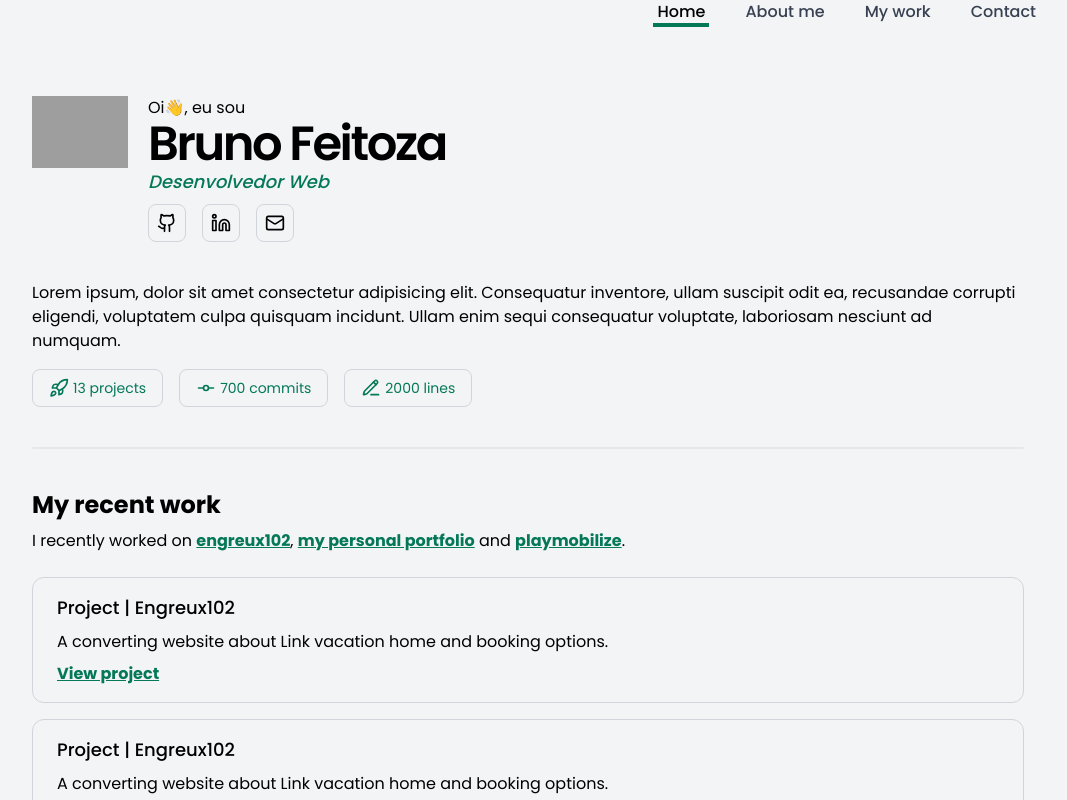
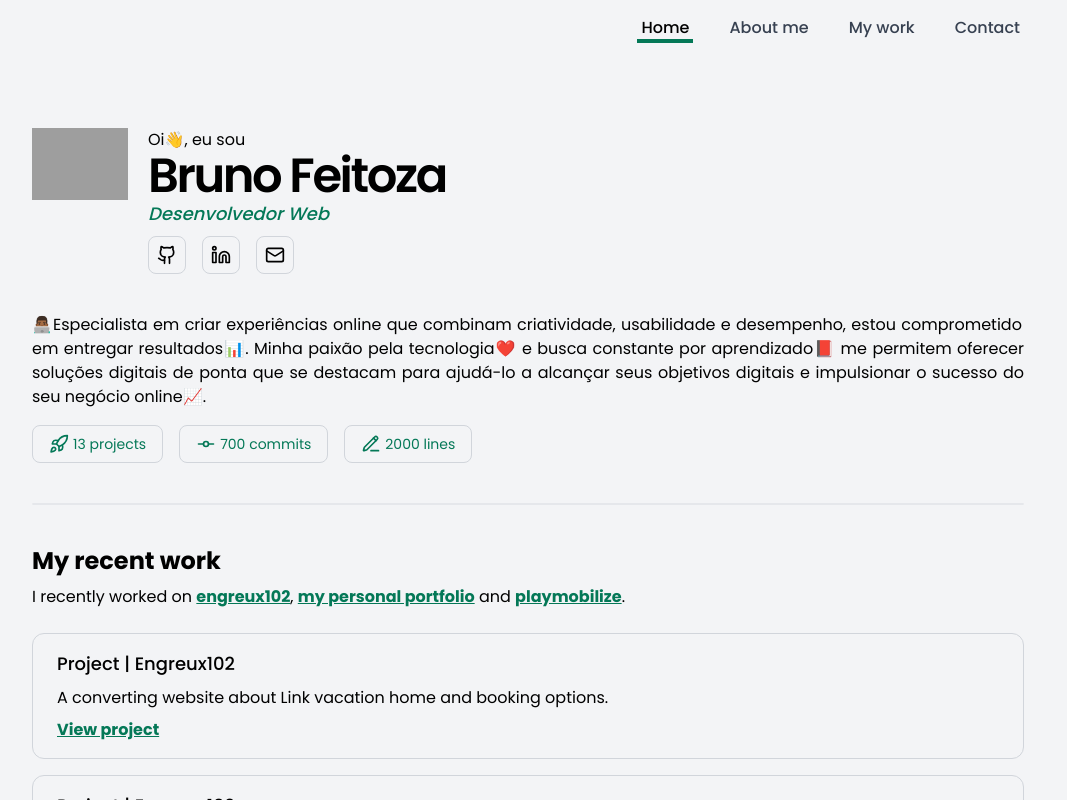
Before and after one commit to feitozabruno/brunodev.com.br, a Next.js app: page / in a window 1280 px wide. Shown: the top 800 px of the page, without its empty margins (112-1179 px from the left). Built offline with nearby package versions, Linux system fonts and the light colour scheme; grey boxes are pictures that could not be loaded.

Commit message:
refactor(home): update intro text about me

```diff
--- a/src/components/ui/nav-menu.tsx
+++ b/src/components/ui/nav-menu.tsx
@@ -3,7 +3,7 @@ import Link from 'next/link'
 export function NavMenu() {
   return (
     <nav className="hidden md:block">
-      <ul className="flex justify-end gap-8 font-medium text-gray-700">
+      <ul className="flex justify-end gap-8 p-4 font-medium text-gray-700">
         <li>
           <Link
             href="/"
--- a/src/pages/index.tsx
+++ b/src/pages/index.tsx
@@ -54,11 +54,13 @@ export default function Home() {
         </section>
 
         <div className="mt-8 text-sm">
-          <p className="text-justify leading-loose md:text-left md:text-base">
-            Lorem ipsum, dolor sit amet consectetur adipisicing elit.
-            Consequatur inventore, ullam suscipit odit ea, recusandae corrupti
-            eligendi, voluptatem culpa quisquam incidunt. Ullam enim sequi
-            consequatur voluptate, laboriosam nesciunt ad numquam.
+          <p className="text-justify leading-loose md:text-base">
+            👨🏾‍💻Especialista em criar experiências online que combinam
+            criatividade, usabilidade e desempenho, estou comprometido em
+            entregar resultados📊. Minha paixão pela tecnologia❤️ e busca
+            constante por aprendizado📕 me permitem oferecer soluções digitais
+            de ponta que se destacam para ajudá-lo a alcançar seus objetivos
+            digitais e impulsionar o sucesso do seu negócio online📈.
           </p>
 
           <div className="mt-4 flex flex-wrap gap-4">
```
